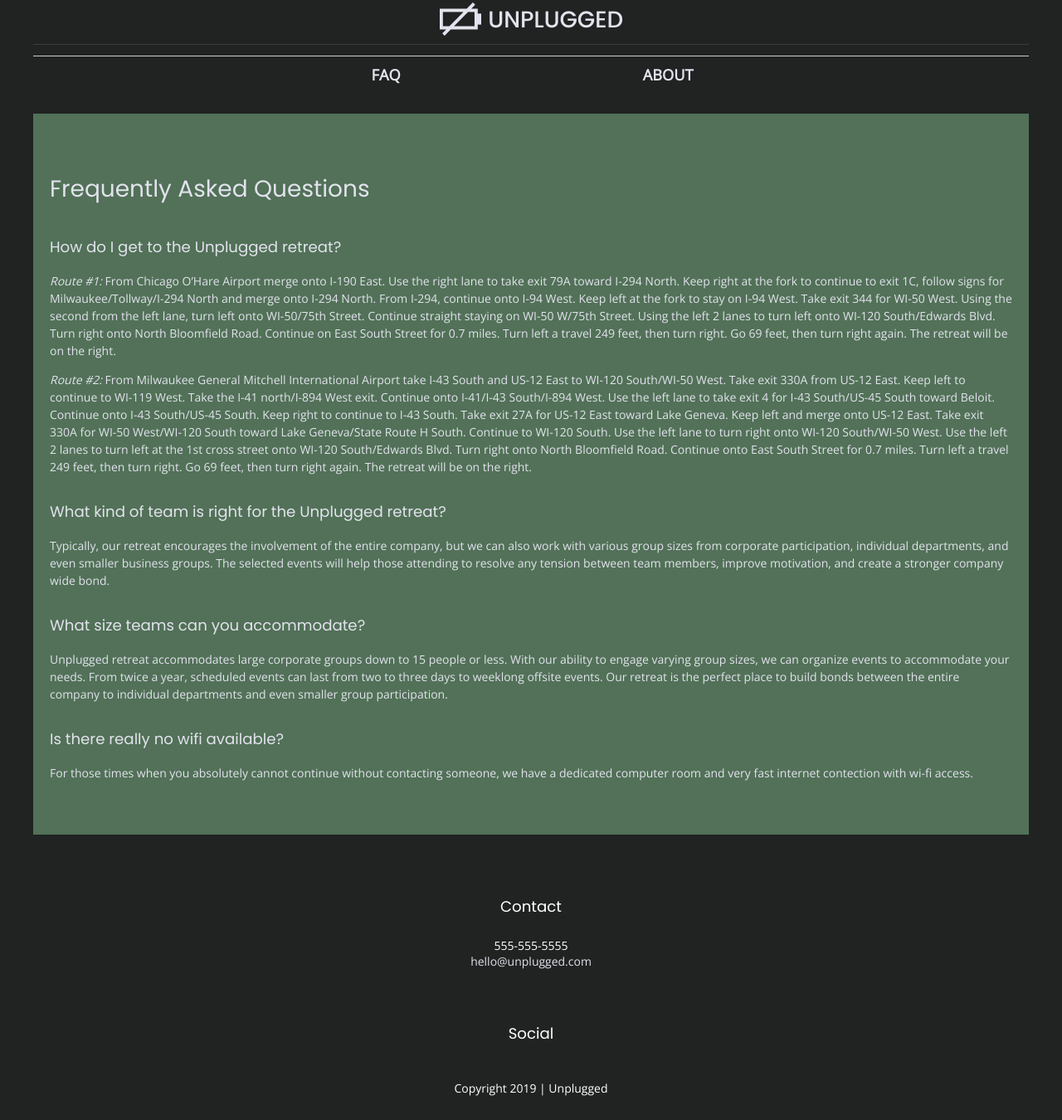
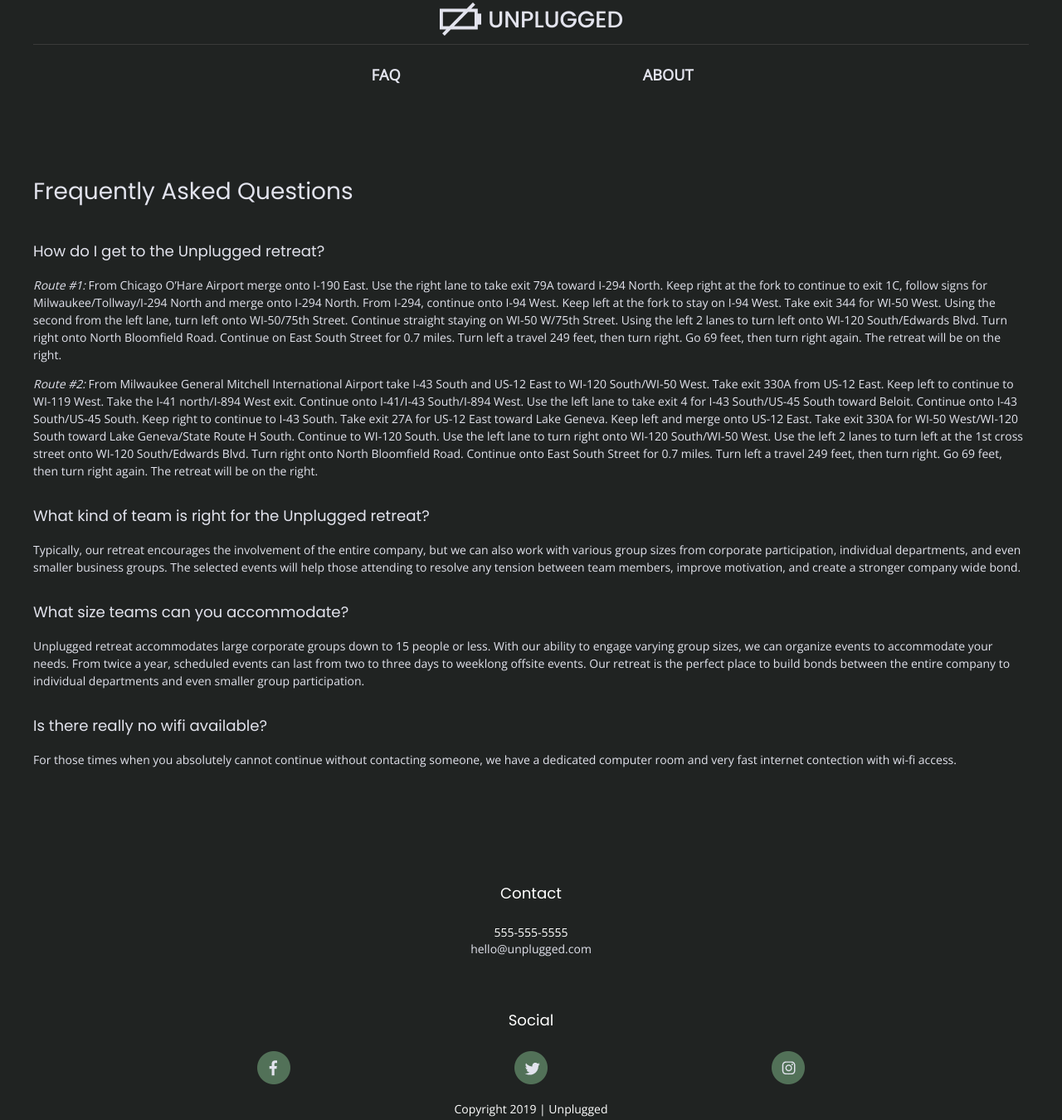
Before and after one commit to azlyn3designs/unplugged-retreat-project, a website: page faq/index.html in a window 1280 px wide. Shown: the part 27-1377 px from the top of the page at 83% size. Drawn offline with nearby package versions, Linux system fonts and the light colour scheme.

Commit message:
Altered html to add grid display css properties for layout

```diff
--- a/faq/index.html
+++ b/faq/index.html
@@ -37,12 +37,10 @@
 
                 <!-- COMPANY LOGO -->
                 <div class="logo">
-                    <a href="../index.html"><img src="../img/logo.png" alt="Unplugged Logo" /></a>
+                    <a href="../index.html"><img src="../img/logo.png" alt="unplugged Logo" /></a>
                 </div>
 
-                <div class="header-divider">
-                    <hr>
-                </div>
+                <div class="header-divider"></div>
 
                 <!-- NAVIGATION MENU -->
                 <nav>
@@ -57,40 +55,37 @@
 
         <!-- MAIN AREA -->
         <main class="faq">
-
-            <section class="faq-responses">
                 <div class="content-wrapper">
 
-                    <h2>Frequently Asked Questions</h2>
+                    <h2 class="faq-header">Frequently Asked Questions</h2>
 
-                    <article class="faq-content">
+                    <div class="faq-content" id="faq-1">
                         <h3>How do I get to the Unplugged retreat?</h3>
 
                         <p><em>Route &#35;1:</em> From Chicago O’Hare Airport merge onto I-190 East. Use the right lane to take exit 79A toward I-294 North. Keep right at the fork to continue to exit 1C, follow signs for Milwaukee/Tollway/I-294 North and merge onto I-294 North. From I-294, continue onto I-94 West. Keep left at the fork to stay on I-94 West. Take exit 344 for WI-50 West. Using the second from the left lane, turn left onto WI-50/75th Street. Continue straight staying on WI-50 W/75th Street. Using the left 2 lanes to turn left onto WI-120 South/Edwards Blvd. Turn right onto North Bloomfield Road. Continue on East South Street for 0.7 miles. Turn left a travel 249 feet, then turn right. Go 69 feet, then turn right again. The retreat will be on the right.</p>
 
                         <p><em>Route &#35;2:</em> From Milwaukee General Mitchell International Airport take I-43 South and US-12 East to WI-120 South/WI-50 West. Take exit 330A from US-12 East. Keep left to continue to WI-119 West. Take the I-41 north/I-894 West exit. Continue onto I-41/I-43 South/I-894 West. Use the left lane to take exit 4 for I-43 South/US-45 South toward Beloit. Continue onto I-43 South/US-45 South. Keep right to continue to I-43 South. Take exit 27A for US-12 East toward Lake Geneva. Keep left and merge onto US-12 East. Take exit 330A for WI-50 West/WI-120 South toward Lake Geneva/State Route H South. Continue to WI-120 South. Use the left lane to turn right onto WI-120 South/WI-50 West. Use the left 2 lanes to turn left at the 1st cross street onto WI-120 South/Edwards Blvd. Turn right onto North Bloomfield Road. Continue onto East South Street for 0.7 miles. Turn left a travel 249 feet, then turn right. Go 69 feet, then turn right again. The retreat will be on the right.</p>
-                    </article>
+                    </div>
 
-                    <article class="faq-content">
+                    <div class="faq-content" id="faq-2">
                         <h3>What kind of team is right for the Unplugged retreat?</h3>
 
                         <p>Typically, our retreat encourages the involvement of the entire company, but we can also work with various group sizes from corporate participation, individual departments, and even smaller business groups. The selected events will help those attending to resolve any tension between team members, improve motivation, and create a stronger company wide bond.</p>
-                    </article>
+                    </div>
 
-                    <article class="faq-content">
+                    <div class="faq-content" id="faq-3">
                         <h3>What size teams can you accommodate?</h3>
 
                         <p>Unplugged retreat accommodates large corporate groups down to 15 people or less. With our ability to engage varying group sizes, we can organize events to accommodate your needs. From twice a year, scheduled events can last from two to three days to weeklong offsite events. Our retreat is the perfect place to build bonds between the entire company to individual departments and even smaller group participation.</p>
-                    </article>
+                    </div>
 
-                    <article class="faq-content">
+                    <div class="faq-content" id="faq-4">
                         <h3>Is there really no wifi available?</h3>
 
                         <p>For those times when you absolutely cannot continue without contacting someone, we have a dedicated computer room and very fast internet contection with wi-fi access.</p>
-                    </article>
-                </div> <!-- MAIN CONTENT-WRAPPER ENDS -->
+                    </div>
 
-            </section> <!-- FAQ-RESPONSES SECTION ENDS -->
+                </div> <!-- MAIN FAQ CONTENT-WRAPPER ENDS -->
         </main> <!-- MAIN FAQ ENDS -->
 
 
@@ -115,9 +110,9 @@
                             <h4>Social</h4>
 
                         <div class="social-icons">
-                            <p><a href="https://facebook.com" target="_blank"></a></p>
-                            <p><a href="https://twitter.com" target="_blank"></a></p>
-                            <p><a href="https://instagram.com" target="_blank"></a></p>
+                            <p><a href="https://facebook.com" target="_blank"><img src="../img/facebook.png" alt="facebook icon" /></a></p>
+                            <p><a href="https://twitter.com" target="_blank"><img src="../img/twitter.png" alt="twitter icon" /></a></p>
+                            <p><a href="https://instagram.com" target="_blank"><img src="../img/instagram.png" alt="instagram icon" /></a></p>
                         </div>
                     </div>
 
```
